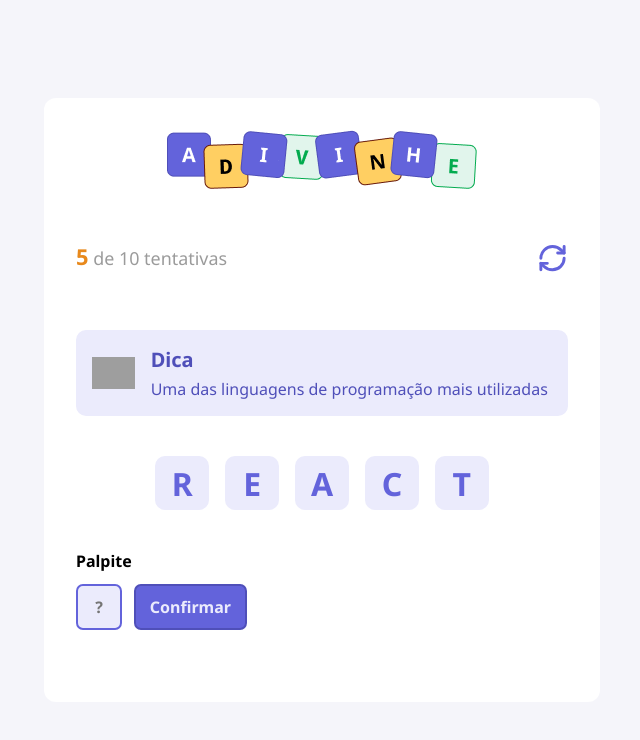
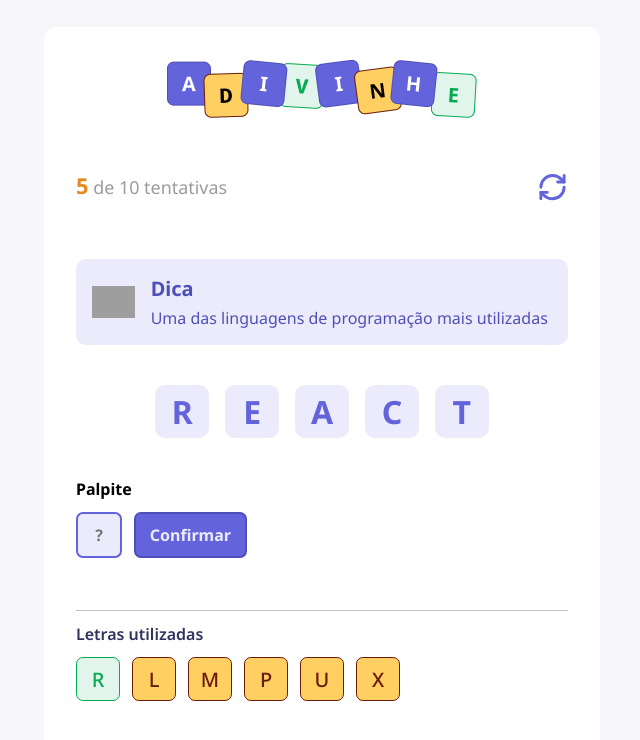
Before and after one commit to joschonarth/adivinhe, a React (Vite) app: page / in a window 1280 px wide. Shown: the top 740 px of the page, without its empty margins (318-958 px from the left). Built offline with nearby package versions, Linux system fonts and the light colour scheme; grey boxes are pictures that could not be loaded.

Commit message:
feat: add LettersUsed component

```diff
--- a/src/App.tsx
+++ b/src/App.tsx
@@ -5,6 +5,7 @@
 import { Letter } from "./components/Letter"
 import { Input } from "./components/Input"
 import { Button } from "./components/Button"
+import { LettersUsed } from "./components/LettersUsed"
 
 export default function App() {
 
@@ -30,9 +31,11 @@
         <h4>Palpite</h4>
 
         <div className={styles.guess}>
-          <Input autoFocus maxLength={1} placeholder="?"/>
-          <Button title="Confirmar"/>
+          <Input autoFocus maxLength={1} placeholder="?" />
+          <Button title="Confirmar" />
         </div>
+
+        <LettersUsed />
       </main>
     </div>
   )
--- a/src/components/Letter/index.tsx
+++ b/src/components/Letter/index.tsx
@@ -2,11 +2,20 @@
 
 type Props = {
     value?: string
+    size?: "default" | "small"
+    color?: "default" | "correct" |"wrong"
 }
 
-export function Letter({ value = " " }: Props) {
+export function Letter({ value = "", size = "default", color = "default" }: Props) {
     return (
-        <div className={styles.letter}>
+        <div
+            className={`
+                ${styles.letter}
+                ${size === "small" && styles.letterSmall}
+                ${color === "correct" && styles.letterCorrect}
+                ${color === "wrong" && styles.letterWrong}
+            `}
+        >
             <span>{value}</span>
         </div>
     )
--- a/src/components/Letter/styles.module.css
+++ b/src/components/Letter/styles.module.css
@@ -14,3 +14,25 @@
     align-items: center;
     justify-content: center;
 }
+
+.letterSmall {
+    width: 2.75rem;
+    height: 2.75rem;
+    border-radius: 0.43rem;
+
+    font-size: 1.25rem;
+    font-weight: 500;
+    border: 1px solid #6363db;
+}
+
+.letterCorrect {
+    background-color: #e1f5ec;
+    border-color: #03ab4f;
+    color: #03ab4f;
+}
+
+.letterWrong {
+    background-color: #ffcf62;
+    border-color: #691b0a;
+    color: #691b0a;
+}
--- /dev/null
+++ b/src/components/LettersUsed/index.tsx
@@ -0,0 +1,20 @@
+import styles from "./styles.module.css"
+
+import { Letter } from "../Letter"
+
+export function LettersUsed() {
+    return (
+        <div className={styles.lettersUsed}>
+            <h5>Letras utilizadas</h5>
+
+            <div>
+                <Letter value="R" size="small" color="correct" />
+                <Letter value="L" size="small" color="wrong" />
+                <Letter value="M" size="small" color="wrong" />
+                <Letter value="P" size="small" color="wrong" />
+                <Letter value="U" size="small" color="wrong" />
+                <Letter value="X" size="small" color="wrong" />
+            </div>
+        </div>
+    )
+}
--- /dev/null
+++ b/src/components/LettersUsed/styles.module.css
@@ -0,0 +1,18 @@
+.lettersUsed {
+    width: 100%;
+    margin-top: 3.25rem;
+    border-top: 1px solid #c3c3c3;
+}
+
+.lettersUsed > h5 {
+    color: #32325f;
+    font-size: 1rem;
+    font-weight: 600;
+    margin: 0.75rem 0;
+}
+
+.lettersUsed > div {
+    display: flex;
+    gap: 0.75rem;
+    flex-wrap: wrap;
+}
```
